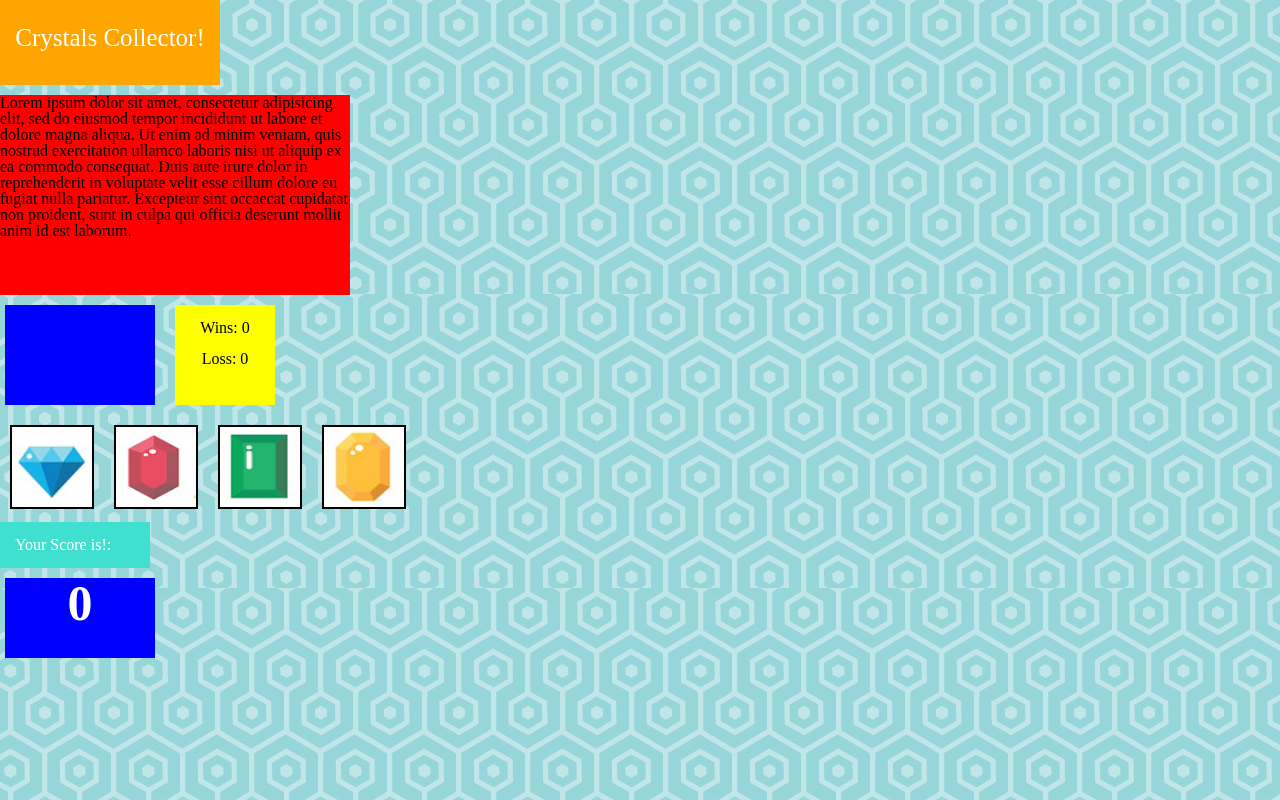
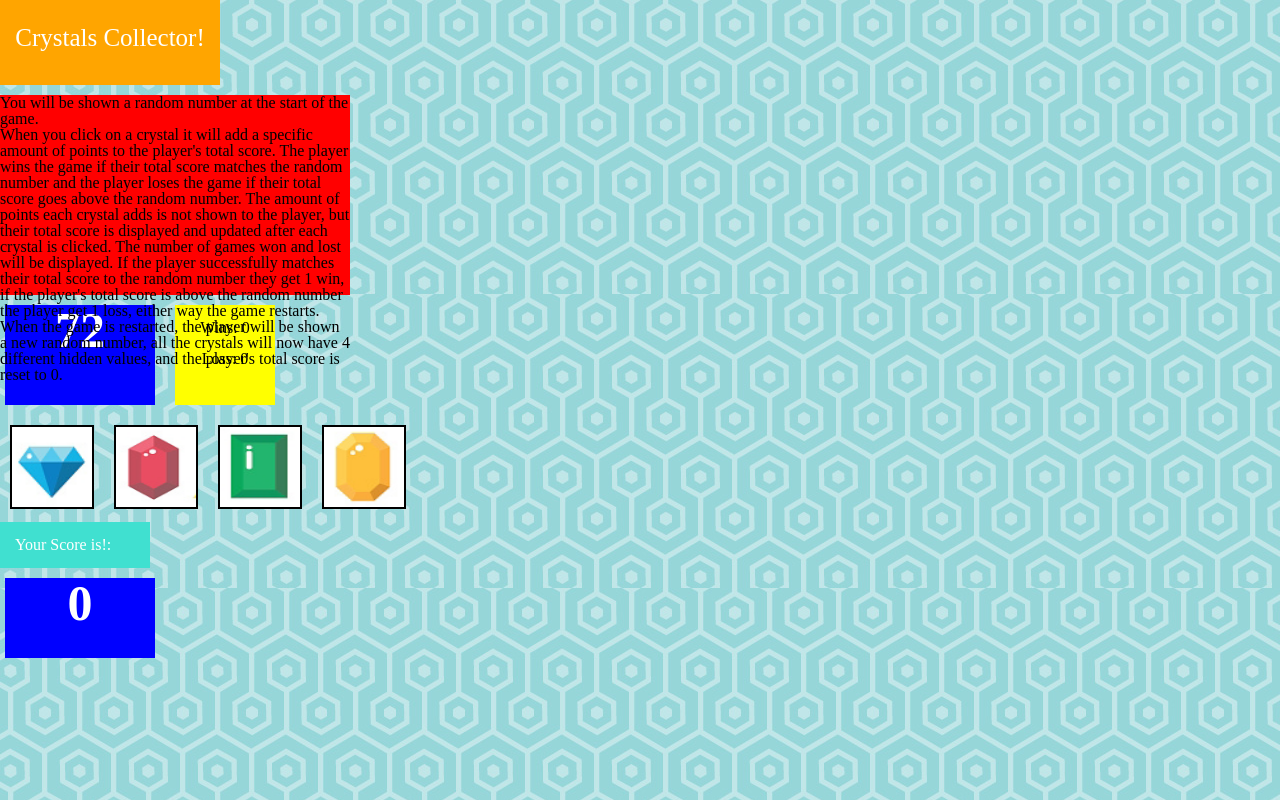
Before and after one commit to williamavasquez/week-4-game, a plain HTML site: page index.html in a window 1280 px wide. Drawn offline with nearby package versions, Linux system fonts and the light colour scheme.

Commit message:
finished Game

```diff
--- a/assets/javascript/game.js
+++ b/assets/javascript/game.js
@@ -6,15 +6,15 @@ $(document).ready(function () {
 	 	wins = 0;
 		loss = 0;
 
-	//the computer picks a random number between 1 and 120 and prints it on the screen
-	guessValue = Math.floor(Math.random() * (120-19+ 1) + 19);
+	//the computer picks a random number between 19 and 120 and prints it on the screen
+	guessValue = Math.floor((Math.random()*101)+19);
 	$('#gameValue').html(guessValue);
 
 // the computer picks a random number for the gems
-	cred = (Math.floor(Math.random() * 12));
-	cblue = Math.floor(Math.random() * 12);
-	cyellow = Math.floor(Math.random() * 12);
-	cgreen = Math.floor(Math.random() * 12);
+	cred = (Math.floor((Math.random() * 12)+1));
+	cblue = (Math.floor((Math.random() * 12)+1));
+	cyellow = (Math.floor((Math.random() * 12)+1));
+	cgreen = (Math.floor((Math.random() * 12)+1));
 	var valueAdded = 0;
 
 	totalScore= 0;
@@ -60,7 +60,7 @@ function CheckValue(){
 	function clearEvent(){
 		alert("New GAME");
 		totalScore=0;
-		guessValue=Math.floor(Math.random() * (120 - 19 + 1)) + 19);
+		guessValue=Math.floor((Math.random()*101)+19);
 		$('#gameValue').html(guessValue);
 		$('#your_score').html('0');
 	}
--- a/index.html
+++ b/index.html
@@ -2,7 +2,7 @@
 
 <html>
 <head>
-	<title>Star Wars Game</title>
+	<title>Crystal GEMS Game</title>
 
 	<link rel="stylesheet" type="text/css" href="assets/css/reset.css">
 	<link rel="stylesheet" type="text/css" href="assets/css/style.css">
@@ -15,12 +15,13 @@
 <body>
 	<h1> Crystals Collector!</h1>
 
-	<p>Lorem ipsum dolor sit amet, consectetur adipisicing elit, sed do eiusmod
-	tempor incididunt ut labore et dolore magna aliqua. Ut enim ad minim veniam,
-	quis nostrud exercitation ullamco laboris nisi ut aliquip ex ea commodo
-	consequat. Duis aute irure dolor in reprehenderit in voluptate velit esse
-	cillum dolore eu fugiat nulla pariatur. Excepteur sint occaecat cupidatat non
-	proident, sunt in culpa qui officia deserunt mollit anim id est laborum.</p>
+	<p> You will be shown a random number at the start of the game.</br>
+	When you click on a crystal it will add a specific amount of points to the player's total score.
+The player wins the game if their total score matches the random number and the player loses the game if their total score goes above the random number.
+The amount of points each crystal adds is not shown to the player, but their total score is displayed and updated after each crystal is clicked.
+The number of games won and lost will be displayed.
+If the player successfully matches their total score to the random number they get 1 win, if the player's total score is above the random number the player get 1 loss, either way the game restarts.
+When the game is restarted, the player will be shown a new random number, all the crystals will now have 4 different hidden values, and the player's total score is reset to 0.</p>
 
 
 	<div id="gameValue"></div>
```
